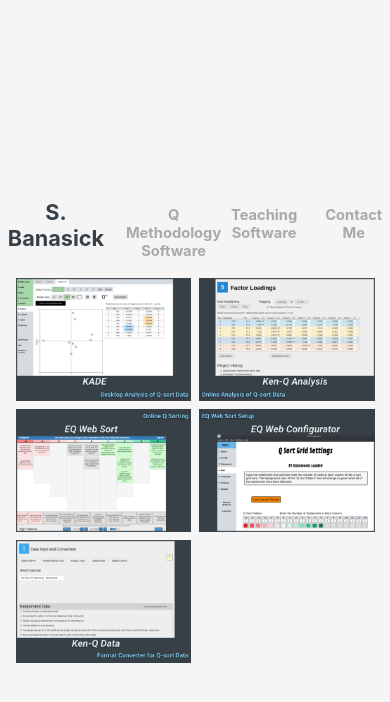
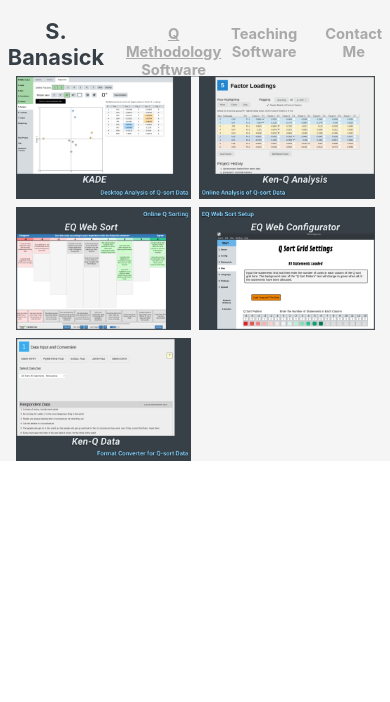
Before and after one commit to shawnbanasick/apps, a React (Create React App) app: page / in a window 390 px wide. Shown: the top 702 px of the page. Built offline with nearby package versions, Linux system fonts and the light colour scheme.

Commit message:
working on responsiveness

```diff
--- a/src/App.css
+++ b/src/App.css
@@ -15,7 +15,6 @@
 
 .App-header {
   background-color: whitesmoke; /* #282c34; */
-  min-height: 100vh;
   display: flex;
   flex-direction: column;
   align-items: center;
@@ -84,17 +83,24 @@
 }
 
 .image__title {
-  font-size: 2em;
+  font-size: 3.5vw;
   font-weight: bold;
   color: black;
   font-style: italic;
 }
 
 .image__description {
-  font-size: 1.25em;
+  font-size: 2.5vw;
   margin-top: 0.25em;
   color: black;
 }
+
+.image__description__2 {
+  font-size: 1em;
+  margin-top: 0.25em;
+  color: black;
+}
+
 .smallHeaderText {
   color: darkgray;
   font-size: calc(10px + 1.2vmin);
--- a/src/App.js
+++ b/src/App.js
@@ -2,29 +2,20 @@ import ImageCards from "./Cards/Cards";
 import "./App.css";
 import styled from "styled-components";
 import { Routes, Route, Link } from "react-router-dom";
-
-function About() {
-  return (
-    <>
-      <main>
-        <h2>Who are we?</h2>
-        <p>That feels like an existential question, don't you think?</p>
-      </main>
-      <nav>
-        <Link to="/">Home</Link>
-      </nav>
-    </>
-  );
-}
+import KadeDownloads from "./KADE/KadeDownloads";
+import KadeDescription from "./KADE/KadeDescription";
+import KadeUserManual from "./KADE/KadeUserManual";
 
 function App() {
   return (
     <div className="App">
-      <header className="App-header">
+      <Container className="App-header">
         <HeaderBar>
           <div className="displayRow">
             <div className="margin-Right">S. Banasick </div>
-            <div className="smallHeaderText">Q Methodology Software</div>
+            <Link className="smallHeaderText" to="/">
+              Q Methodology Software
+            </Link>
           </div>
           <div className="displayRow">
             <div className="margin-Right smallHeaderText">
@@ -33,11 +24,15 @@ function App() {
             <div className="smallHeaderText">Contact Me</div>
           </div>
         </HeaderBar>
-        <Routes>
-          <Route path="/" element={<ImageCards />} />
-          <Route path="about" element={<About />} />
-        </Routes>
-      </header>
+        <Content>
+          <Routes>
+            <Route path="/" element={<ImageCards />} />
+            <Route path="Kade_Downloads" element={<KadeDownloads />} />
+            <Route path="Kade_Description" element={<KadeDescription />} />
+            <Route path="Kade_UserManual" element={<KadeUserManual />} />
+          </Routes>
+        </Content>
+      </Container>
     </div>
   );
 }
@@ -53,9 +48,16 @@ const HeaderBar = styled.h2`
   font-size: calc(10px + 3vmin);
   width: 96%;
   padding: 0 1vw 0 1vw;
+  height: 40px;
 `;
 
-/*
+const Container = styled.div`
+  width: 100%;
+`;
 
-
-      */
+const Content = styled.div`
+  display: flex;
+  flex-direction: row;
+  justify-content: space-between;
+  width: 96%%;
+`;
--- a/src/KADE/Kade.jsx
+++ b/src/KADE/Kade.jsx
@@ -1,5 +1,7 @@
 import React from "react";
 import image1 from "../assets/KADE-card-group.png";
+import { Link } from "react-router-dom";
+import styled from "styled-components";
 
 const Kade = () => {
   return (
@@ -8,12 +10,30 @@ const Kade = () => {
       <div className="image__overlay image__overlay--primary">
         <div className="image__title">KADE</div>
         <p className="image__description">Desktop Q-Sort Analysis Software</p>
-        <p className="image__description">
-          Description -- Downloads -- User Manual
-        </p>
+        <LinkBar>
+          <div>
+            <Link to="/Kade_Description">Description</Link>
+          </div>{" "}
+          <div>
+            <Link to="/Kade_Downloads">Downloads</Link>
+          </div>
+          <div>
+            <Link to="/Kade_UserManual">User Manual</Link>
+          </div>
+        </LinkBar>
       </div>
     </>
   );
 };
 
 export default Kade;
+
+const LinkBar = styled.div`
+  display: flex;
+  flex-direction: row;
+  justify-content: space-between;
+  font-size: 2vw;
+  margin-top: 0.25em;
+  color: black;
+  width: 85%; ;
+`;
--- /dev/null
+++ b/src/KADE/KadeDescription.jsx
@@ -0,0 +1,18 @@
+import React from "react";
+import styled from "styled-components";
+
+const KadeDescription = () => {
+  return (
+    <Container>
+      <h2>Description:</h2>
+    </Container>
+  );
+};
+
+export default KadeDescription;
+
+const Container = styled.div`
+  color: black;
+  width: 96%;
+  height: calc(100vh - 100px);
+`;
--- /dev/null
+++ b/src/KADE/KadeDownloads.jsx
@@ -0,0 +1,18 @@
+import React from "react";
+import styled from "styled-components";
+
+const KadeDownloads = () => {
+  return (
+    <Container>
+      <h2>Download Links:</h2>
+    </Container>
+  );
+};
+
+export default KadeDownloads;
+
+const Container = styled.div`
+  color: black;
+  width: 96%;
+  height: calc(100vh - 100px);
+`;
--- /dev/null
+++ b/src/KADE/KadeUserManual.jsx
@@ -0,0 +1,18 @@
+import React from "react";
+import styled from "styled-components";
+
+const KadeUserManual = () => {
+  return (
+    <Container>
+      <h2>User Manual:</h2>
+    </Container>
+  );
+};
+
+export default KadeUserManual;
+
+const Container = styled.div`
+  color: black;
+  width: 96%;
+  height: calc(100vh - 100px);
+`;
```
Also changed, not shown: 11 other files (tests, documents, lock files or other folders).
